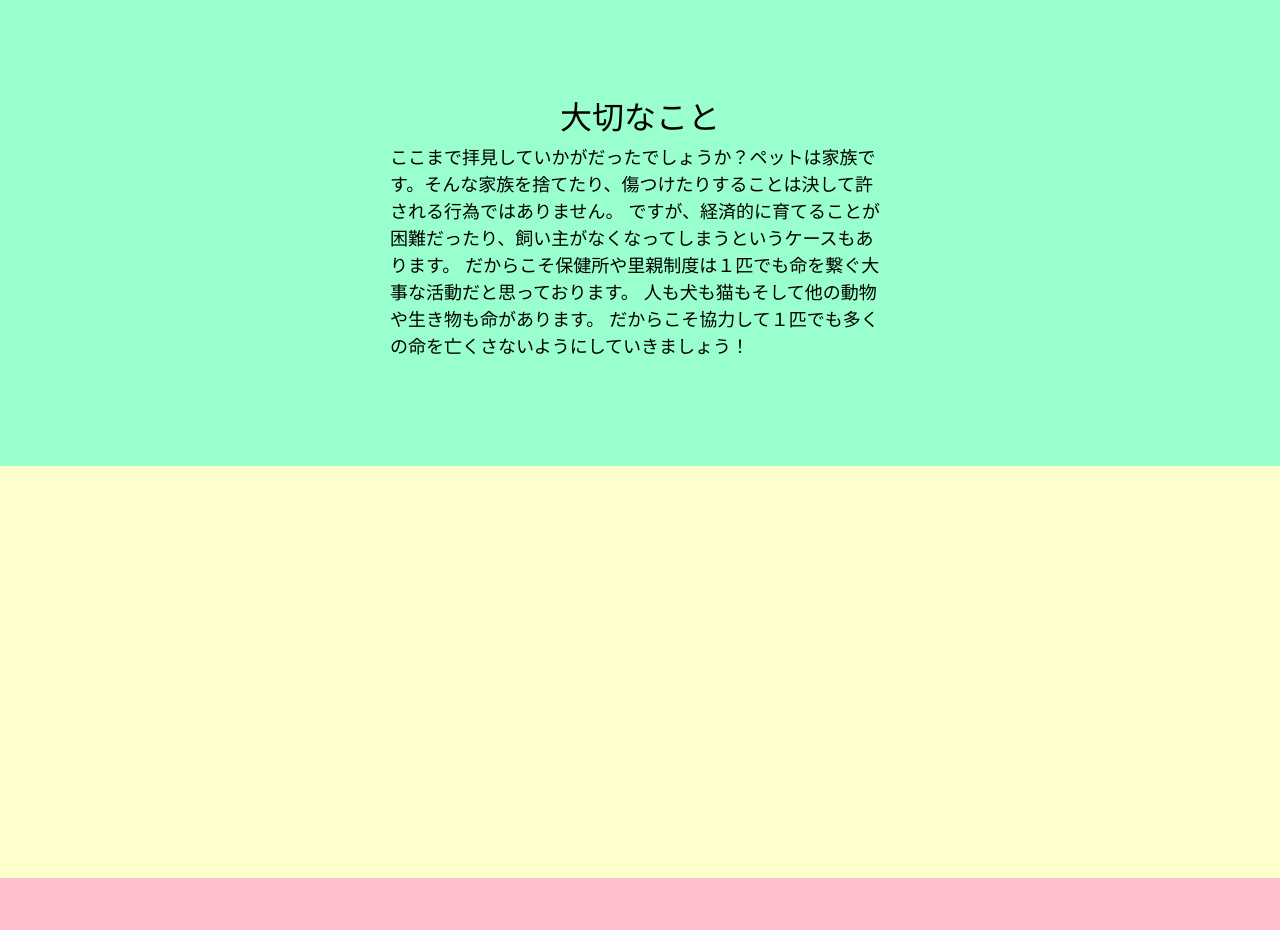
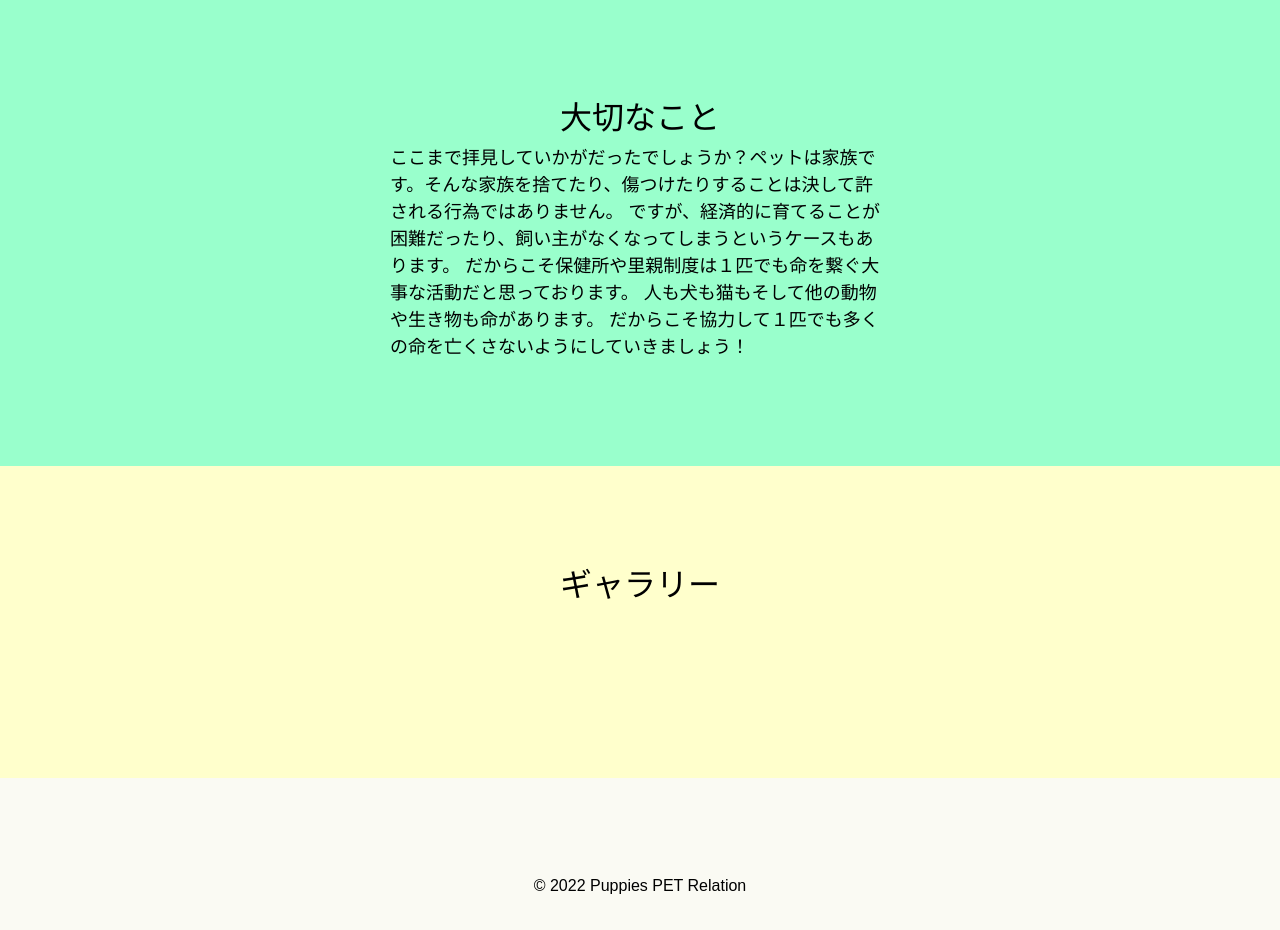
Before and after one commit to 2J445/homepage, a PHP site: page / in a window 1280 px wide. Shown: the part 1805-2735 px from the top of the page. Before the commit the page ends 2683 px from the top, so only its background shows below. Run offline with PHP 8.4, Linux system fonts and the light colour scheme; some libraries are stand-ins or nearby versions; some web fonts are replaced.

Commit message:
homepage

```diff
--- a/css/main.css
+++ b/css/main.css
@@ -137,13 +137,10 @@
 }
 
 footer {
-  height: 100px;
-  padding-top: 50px;
   margin: 0;
+  padding: 32px 0;
   background-color: #fafaf3;
   text-align: center;
-  position: relative;
-  top: 100px;
 }
 
 /*スライドショー*/
--- a/index.html
+++ b/index.html
@@ -188,6 +188,9 @@
     <!--/.image-gallery -->
   </section>
 
+  <footer>
+
+  </footer>
   <!-- jQuery -->
   <script src="https://code.jquery.com/jquery-3.4.1.min.js"></script>
 
```
